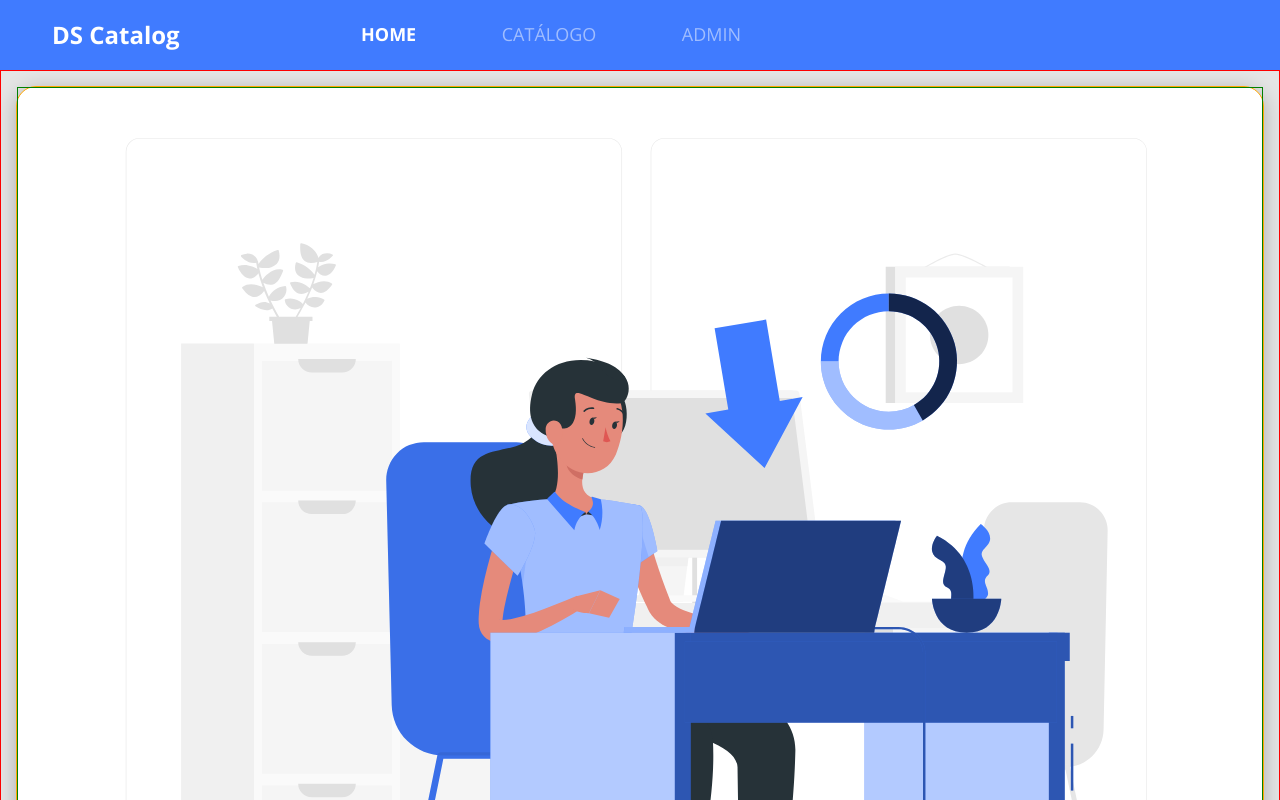
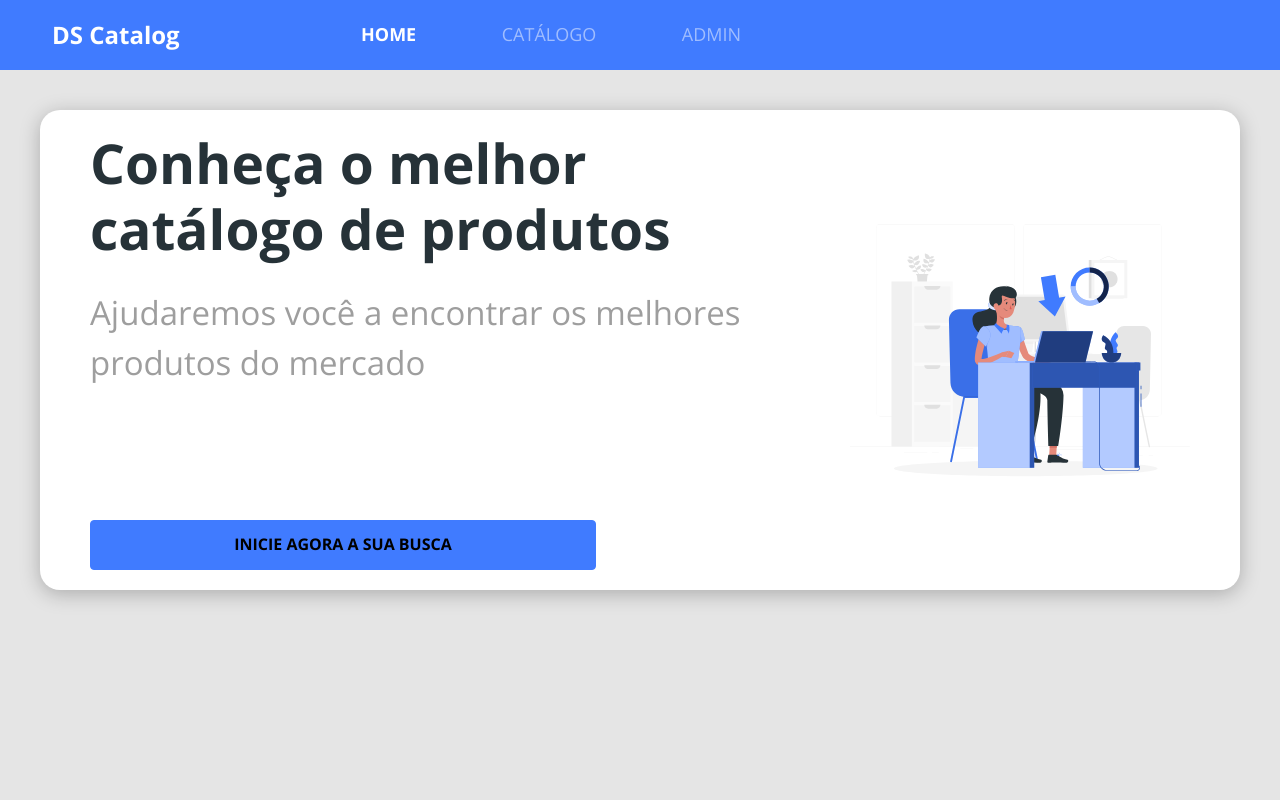
Before and after one commit to ingridholiveira/catalog-ds, a React (Create React App) app in the folder frontweb/: page / in a window 1280 px wide. Shown: the top 800 px of the page. Built offline with nearby package versions, Linux system fonts and the light colour scheme.

Commit message:
home styling responsive

```diff
--- a/frontweb/src/components/ButtonIcon/style.css
+++ b/frontweb/src/components/ButtonIcon/style.css
@@ -1,4 +1,3 @@
 .btn-icon{
-    width: 260px;
     height: 50px;
 }
--- a/frontweb/src/pages/Home/index.tsx
+++ b/frontweb/src/pages/Home/index.tsx
@@ -11,8 +11,10 @@
       <div className="home-container">
         <div className="home-card">
             <div className="home-content-container">
+              <div>
                 <h1>Conheça o melhor catálogo de produtos</h1>
                 <p>Ajudaremos você a encontrar os melhores produtos do mercado</p>
+              </div>
                 <ButtonIcon />
             </div>
             <div className="home-image-container">
--- a/frontweb/src/pages/Home/style.css
+++ b/frontweb/src/pages/Home/style.css
@@ -1,8 +1,7 @@
-.home-container {
+.home-container{
     padding: 10px;
     font-size: 20px;
     text-align: center;
-    border: 1px solid red;
 }
 
 .home-card{
@@ -11,7 +10,6 @@
     background-color: #fff;
     box-shadow: 0px 4px 20px rgba(0, 0, 0, 0.25);
     border-radius: 20px;
-    border: 1px solid orange;
 }
 
 .home-content-container{
@@ -19,7 +17,6 @@
     flex-direction: column;
     align-items: center;
     padding: 10px 10px 60px 10px;
-    border: 1px solid blue;
 }
 
 .home-content-container h1{
@@ -37,7 +34,6 @@
 
 .home-image-container{
     padding: 50px 15px;
-    border: 1px solid green;
 }
 
 .home-image-container svg{
@@ -60,4 +56,81 @@
         width: 506px;
         margin-bottom: 20px;
     }
+
+    .home-content-container button{
+        width: 506px;
+    }
+
+    .home-image-container svg{
+        width: 506px;
+    }
 }
+
+@media (min-width: 768px){
+    .home-image-container{
+        padding: 100px 20px;
+    }
+
+    .home-content-container{
+        padding: 20px 20px 100px 20px;
+    }
+}
+
+@media (min-width: 992px){
+    .home-image-container{
+        padding: 125px 20px;
+    }
+
+    .home-content-container{
+        padding: 20px 20px 150px 20px;
+    }
+
+    .home-content-container h1{
+        margin-bottom: 26px;
+        width: 700px;;
+    }
+
+    .home-content-container p{
+        margin-bottom: 47px;
+        width: 700px;
+    }
+
+    .home-container{
+        font-size: 55px;
+        padding: 40px;
+    }
+}
+
+@media (min-width: 1200px){
+    .home-card{
+        flex-direction: row;
+        justify-content: space-around;
+        padding: calc(((85vh - 480px) / 2)- 20px) 0;
+    }
+
+    .home-content-container{
+        padding: 20px;
+        align-items: flex-start;
+        text-align: left;
+        align-content: space-between;
+        flex-flow: wrap;
+        height: 480px;
+        width: 700px;
+    }
+
+    .home-image-container{
+       padding: 20px;
+       display: flex;
+       align-items: center;
+    }
+
+    .home-image-container svg{
+        width: 100%;
+    }
+}
+
+@media (min-width: 1400px){
+    .home-image-container svg{
+        width: 480px;
+    }
+}
```
